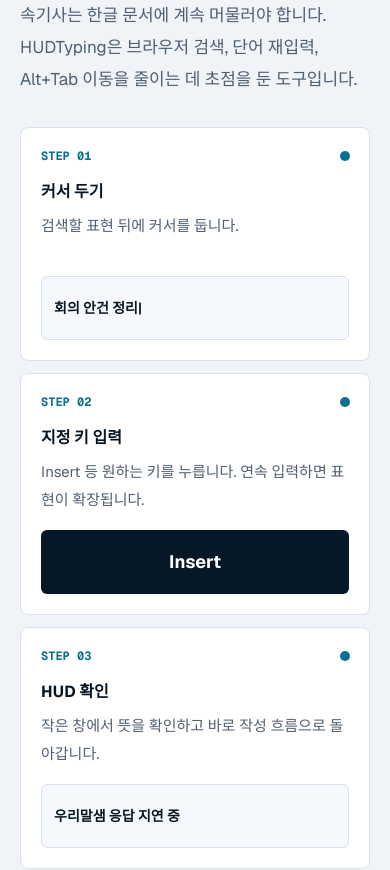
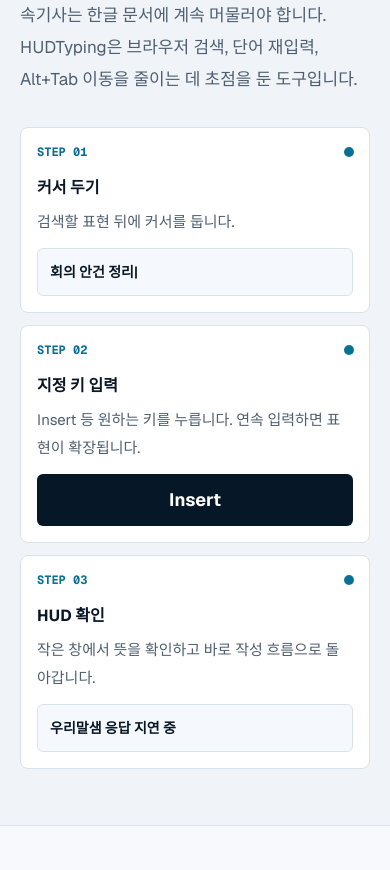
Before and after one commit to phk901031-prog/hudtyping-saas, a Next.js app: page / in a window 390 px wide. Shown: the part 2860-3730 px from the top of the page. Built offline with nearby package versions, Linux system fonts and the light colour scheme; no server answers; a web font is replaced by a local one.

Commit message:
Improve mobile guide step sample visibility

```diff
--- a/src/app/page.tsx
+++ b/src/app/page.tsx
@@ -421,18 +421,18 @@
   keycap?: boolean;
 }) {
   return (
-    <article className="rounded-lg border border-border bg-card p-5">
+    <article className="rounded-lg border border-border bg-card p-4 sm:p-5">
       <div className="flex items-center justify-between">
         <span className="font-mono text-xs font-bold text-accent">STEP {step}</span>
         <span className="step-dot h-2 w-2 rounded-full bg-accent" />
       </div>
       <h3 className="mt-4 text-base font-bold">{title}</h3>
-      <p className="mt-2 min-h-12 text-[15px] leading-7 text-muted">{body}</p>
+      <p className="mt-2 text-[15px] leading-7 text-muted sm:min-h-12">{body}</p>
       <div
         className={
           keycap
-            ? "mt-4 flex h-16 items-center justify-center rounded-md bg-ink text-lg font-bold text-white"
-            : "mt-4 flex h-16 items-center rounded-md border border-border bg-paper px-3 text-sm font-semibold text-foreground"
+            ? "mt-3 flex min-h-12 items-center justify-center rounded-md bg-ink px-3 py-3 text-lg font-bold text-white sm:mt-4 sm:min-h-16"
+            : "mt-3 flex min-h-12 items-center rounded-md border border-border bg-paper px-3 py-3 text-sm font-semibold text-foreground sm:mt-4 sm:min-h-16"
         }
       >
         {sample}
```
